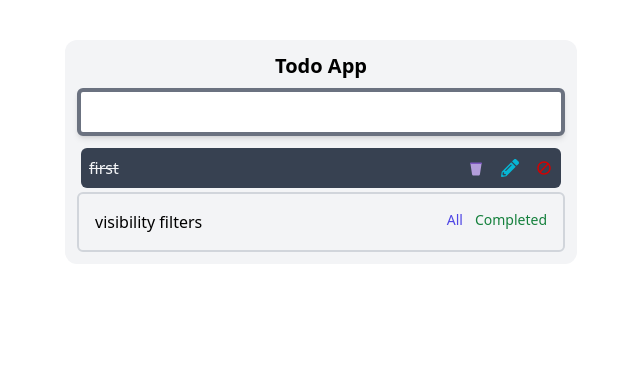
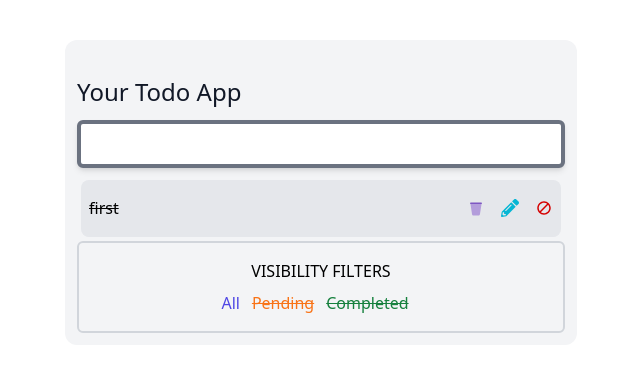
Before and after one commit to AhmedGMurtaza/react-redux-tailwind-todo, a React (Vite) app: page / in a window 1280 px wide. Shown: the top 372 px of the page, without its empty margins (319-959 px from the left). Built offline with nearby package versions, Linux system fonts and the light colour scheme.

Commit message:
visibility filters added

```diff
--- a/src/App.jsx
+++ b/src/App.jsx
@@ -4,13 +4,19 @@ import TodoForm from "./components/TodoForm";
 import TodoList from "./components/TodoList";
 import EditTodoForm from "./components/EditTodoForm";
 import { useDispatch, useSelector } from "react-redux";
-import { addTodo, editTodo, deleteTodo, toggleTodo } from "./store/todoSlice";
+import { addTodo, editTodo, deleteTodo } from "./store/todoSlice";
+import { FiCheck } from "react-icons/fi";
+
+const COMPLETED = "COMPLETED";
+const PENDING = "PENDING";
+const ALL = "ALL";
 
 function App() {
   const { todos, loading } = useSelector((state) => state);
   const dispatch = useDispatch();
 
   const [editTodoId, setEditTodoId] = useState(-1);
+  const [visibility, setVisibility] = useState("ALL");
 
   const cancelEdit = () => {
     setEditTodoId(-1);
@@ -18,12 +24,10 @@ function App() {
 
   return (
     <div className="rounded-xl bg-gray-100 mt-10 p-3 w-4/6 max-w-lg m-auto">
-      <h1
-        className="text-center text-xl mb-2 font-bold text-gray-6
-      00"
-      >
-        Todo App
-      </h1>
+      <h2 className="title-font text-2xl font-medium text-gray-900 mt-6 mb-3">
+        Your Todo App
+      </h2>
+
       {editTodoId >= 0 ? (
         <EditTodoForm
           handleSubmit={(newTodo) => {
@@ -41,7 +45,14 @@ function App() {
         />
       )}
       <TodoList
-        todos={todos}
+        todos={todos.filter((todo) => {
+          if (visibility === COMPLETED) {
+            return todo.isCompleted ? todo : null;
+          } else if (visibility === PENDING) {
+            return !todo.isCompleted ? todo : null;
+          }
+          return todo;
+        })}
         handleDelete={(index) => dispatch(deleteTodo(index))}
         handleEdit={(index) => {
           setEditTodoId(index);
@@ -50,18 +61,30 @@ function App() {
         editTodoId={editTodoId}
       />
 
-      <div className="rounded-md border-2 border-gray-300 p-4 flex justify-between">
-        <h3>visibility filters</h3>
-        <div className="text-sm text-indigo-600 ">
+      <div className="rounded-md border-2 border-gray-300 p-4 flex flex-col text-center">
+        <h3 className="text-md uppercase ">Visibility filters</h3>
+        <div className="text-md text-indigo-600 w-full flex justify-center space-around mt-2">
           <span
-            className="mr-3 pointer"
-            onClick={() => dispatch(toggleTodo("all"))}
+            className={`${
+              visibility === ALL ? "" : "line-through"
+            } mr-3 cursor-pointer`}
+            onClick={() => setVisibility(ALL)}
           >
             All
           </span>
           <span
-            className="text-green-700 pointer"
-            onClick={() => dispatch(toggleTodo("completed"))}
+            className={`${
+              visibility === PENDING ? "" : "line-through"
+            } text-orange-500 mr-3 cursor-pointer`}
+            onClick={() => setVisibility(PENDING)}
+          >
+            Pending
+          </span>
+          <span
+            className={`${
+              visibility === COMPLETED ? "" : "line-through"
+            } text-green-700 mr-3 cursor-pointer  flex items-center `}
+            onClick={() => setVisibility(COMPLETED)}
           >
             Completed
           </span>
--- a/src/components/TodoItem.jsx
+++ b/src/components/TodoItem.jsx
@@ -26,7 +26,7 @@ export default function ({
     <div
       className={`${
         todos[index].isCompleted ? "line-through" : ""
-      } p-2 flex justify-between items-center bg-gray-700  text-gray-100 rounded-md m-1`}
+      }  flex justify-between items-center  rounded-lg h-full bg-gray-200 px-2 py-4 m-1 border-b  border-gray-200`}
     >
       {children}
       <div className="flex">
```
Also changed, not shown: src/store/todoSlice.js (+1 -13 lines).
